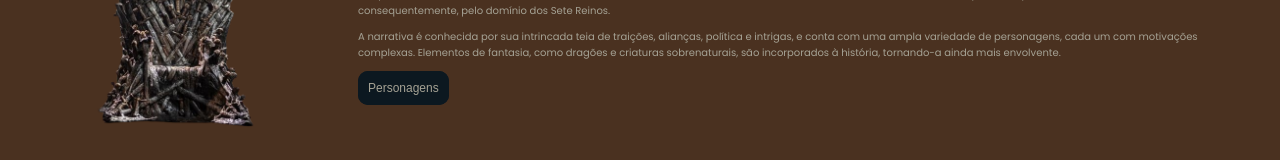
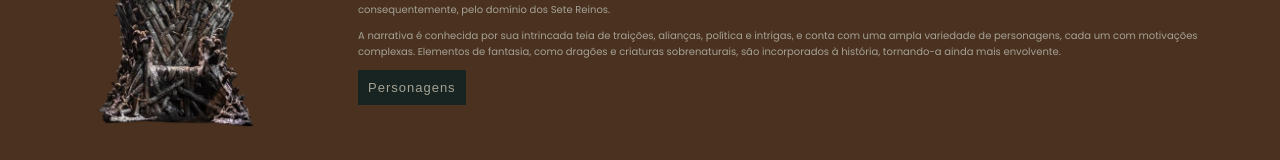
Before and after one commit to Gustavodoliveira/App-Game-of-thrones, a Next.js app in the folder got/: page / in a window 1280 px wide. Shown: the part 203-363 px from the top of the page. Built offline with nearby package versions, Linux system fonts and the light colour scheme; no server answers.

Commit message:
Feat: create style button and fetch data

```diff
--- /dev/null
+++ b/got/src/app/fetchData.js
@@ -0,0 +1,18 @@
+import { useEffect, useState } from "react"
+
+const url = 'https://ThronesApi.com/api/v2/Characters'
+export const fetchData = () => {
+    const [data, setData] = useState([]);
+
+    const getData = async () => {
+        const response = await fetch(url);
+        const Data = response.json()
+        setData(Data)
+        Promise.resolve()
+    }
+
+    useEffect(() => {
+        getData()
+    }, [])
+    return { data }
+}
--- a/got/src/app/globals.css
+++ b/got/src/app/globals.css
@@ -27,64 +27,5 @@
         color: white
     }
 
-    .glow-on-hover {
-        padding: 1rem;
-        font-size: 1.2rem;
-        border: none;
-        outline: none;
-        color: var(--color-white);
-        background: var(--color-primary);
-        cursor: pointer;
-        position: relative;
-        z-index: 0;
-        border-radius: 1rem;
-    }
-
-    .glow-on-hover:before {
-        content: '';
-        background: var(--color-secondary);
-        position: absolute;
-        top: -2px;
-        left:-2px;
-        background-size: 400%;
-        z-index: -1;
-        filter: blur(5px);
-        width: calc(100% + 4px);
-        height: calc(100% + 4px);
-        animation: glowing 20s linear infinite;
-        opacity: 0;
-        transition: opacity .3s ease-in-out;
-        border-radius: 10px;
-    }
-
-    .glow-on-hover:active {
-        color: var(--color-primary)
-    }
-
-    .glow-on-hover:active:after {
-        background: transparent;
-    }
-
-    .glow-on-hover:hover:before {
-        opacity: 1;
-    }
-
-    .glow-on-hover:after {
-        z-index: -1;
-        content: '';
-        position: absolute;
-        width: 100%;
-        height: 100%;
-        background: var(--color-primary);
-        left: 0;
-        top: 0;
-        border-radius: 10px;
-    }
-
-    @keyframes glowing {
-        0% { background-position: 0 0; }
-        50% { background-position: 400% 0; }
-        100% { background-position: 0 0; }
-    }
 
 }
--- a/got/src/app/page.js
+++ b/got/src/app/page.js
@@ -4,8 +4,11 @@ import styles from "./page.module.css";
 import imgMain from '../../public/assets/_106957807_hi052845649.reuters.976-removebg-preview.png'
 import Image from "next/image";
 import Button from "@/components/button/button";
+import { fetchData } from "./fetchData";
 
 export default function Home() {
+    const { data } = fetchData()
+    console.log(data);
     return (
         <main className={styles.Container}>
             <header className={styles.Container_header}>
@@ -19,7 +22,7 @@ export default function Home() {
                     <p>
                         A narrativa é conhecida por sua intrincada teia de traições, alianças, política e intrigas, e conta com uma ampla variedade de personagens, cada um com motivações complexas. Elementos de fantasia, como dragões e criaturas sobrenaturais, são incorporados à história, tornando-a ainda mais envolvente.
                     </p>
-                    <Button Children={'Personagens'} Class={'glow-on-hover '} />
+                    <Button Children={'Personagens'} />
                 </div>
             </header>
 
--- a/got/src/components/button/button.js
+++ b/got/src/components/button/button.js
@@ -3,7 +3,7 @@ import style from './button.module.css'
 
 const Button = ({ Children, Click, Class }) => {
     return (
-        <button onClick={Click} className={Class ? Class : style.btn_default}>{Children}</button>
+        <button onClick={Click} className={Class ? Class : `${style.btn_default} ${style.slide_right}`}>{Children}</button>
     )
 }
 
--- a/got/src/components/button/button.module.css
+++ b/got/src/components/button/button.module.css
@@ -1,3 +1,20 @@
 .btn_default{
+    background-color: var(--color-secondary);
+    color: var(--color-white);
+    border-radius: 0px;
+    border: none;
+    padding: 1rem;
+    display: inline-block;
+    font-size: 1.3rem;
+    letter-spacing: .1rem;
+    cursor: pointer;
+    box-shadow: inset 0 0 0 0 var(--color-primary);
+    -webkit-transition: ease-out 0.6s;
+    -moz-transition: ease-out 0.6s;
+    transition: ease-in-out .6s;
+}
 
-}
+.slide_right:hover {
+    box-shadow: inset 400px 0 0 0 var(--color-primary);
+    color: var(--color-tertiary);
+  }
```
Also changed, not shown: got/src/app/page.module.css (line endings or trailing spaces).
